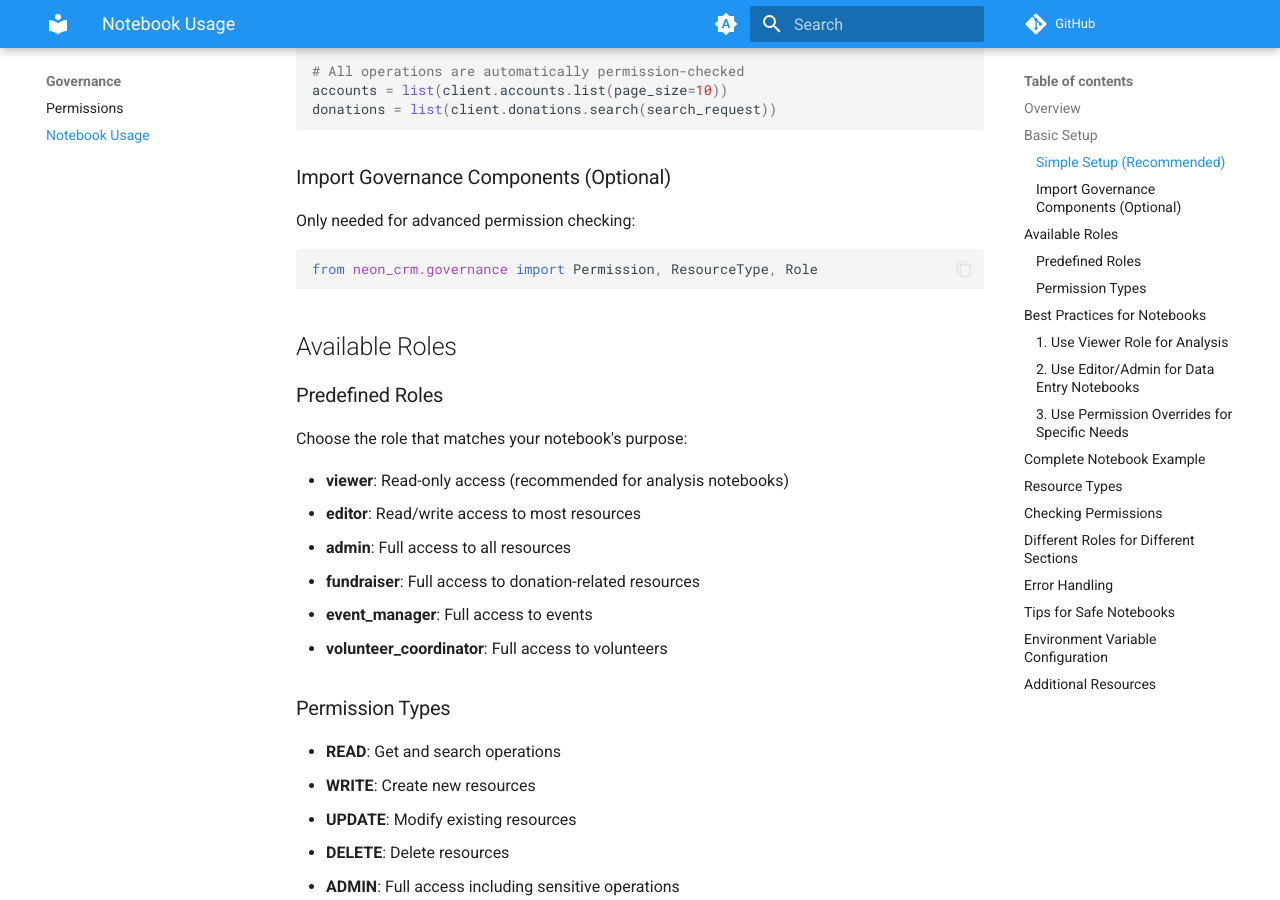
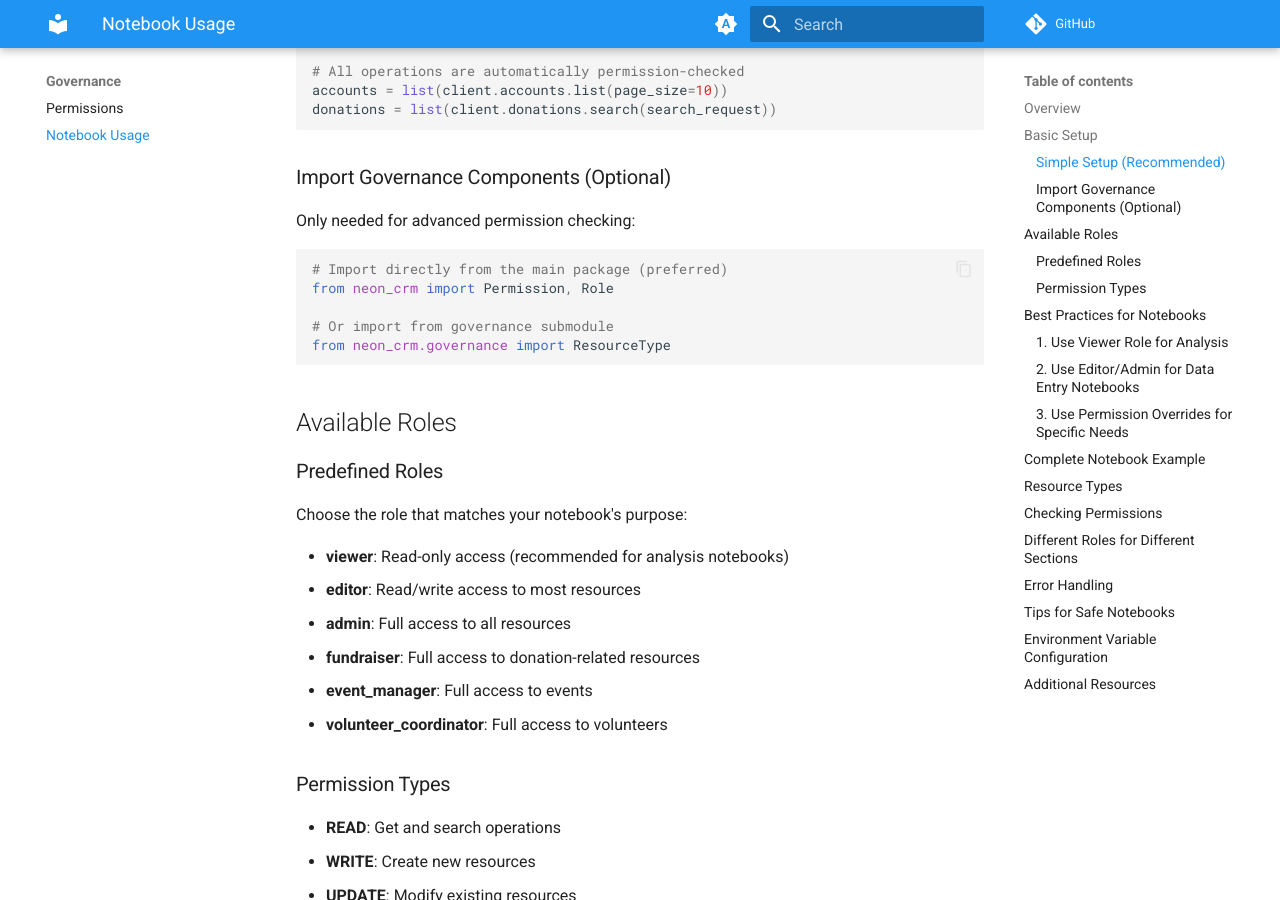
Before and after one commit to dassowmd/Neon_CRM_SDK, an MkDocs documentation site: the page built from docs/governance_in_notebooks.md, in a window 1280 px wide and 900 px high, scrolled down 745 px. Built offline with MkDocs 1.6.1 and Material for MkDocs 9.7.7, drawn with Linux system fonts in a browser that asks for light colours; comment, search, counter and statistics services are not loaded; some of the changed text lies outside the part shown.

Commit message:
import roles eaiser

````diff
--- a/docs/governance_in_notebooks.md
+++ b/docs/governance_in_notebooks.md
@@ -32,7 +32,11 @@ donations = list(client.donations.search(search_request))
 Only needed for advanced permission checking:
 
 ```python
-from neon_crm.governance import Permission, ResourceType, Role
+# Import directly from the main package (preferred)
+from neon_crm import Permission, Role
+
+# Or import from governance submodule
+from neon_crm.governance import ResourceType
 ```
 
 ## Available Roles
@@ -153,7 +157,8 @@ The governance system covers all resource types:
 You can check permissions before attempting operations:
 
 ```python
-from neon_crm.governance import ResourceType, Permission
+from neon_crm import Permission
+from neon_crm.governance import ResourceType
 
 # Check if we can create donations
 if client.user_permissions.has_permission(
--- a/src/neon_crm/__init__.py
+++ b/src/neon_crm/__init__.py
@@ -22,6 +22,7 @@ from .exceptions import (
 from .types import CustomFieldCategory, SearchOperator, UserType
 from .validation import SearchRequestValidator, validate_search_request
 from .custom_field_types import CustomFieldTypeMapper
+from .governance import Permission, Role
 
 __all__ = [
     "__version__",
@@ -43,4 +44,6 @@ __all__ = [
     "NeonServerError",
     "NeonUnprocessableEntityError",
     "NeonUnsupportedMediaTypeError",
+    "Permission",
+    "Role",
 ]
````
Also changed, not shown: docs/permissions.md (+6 -3 lines).
